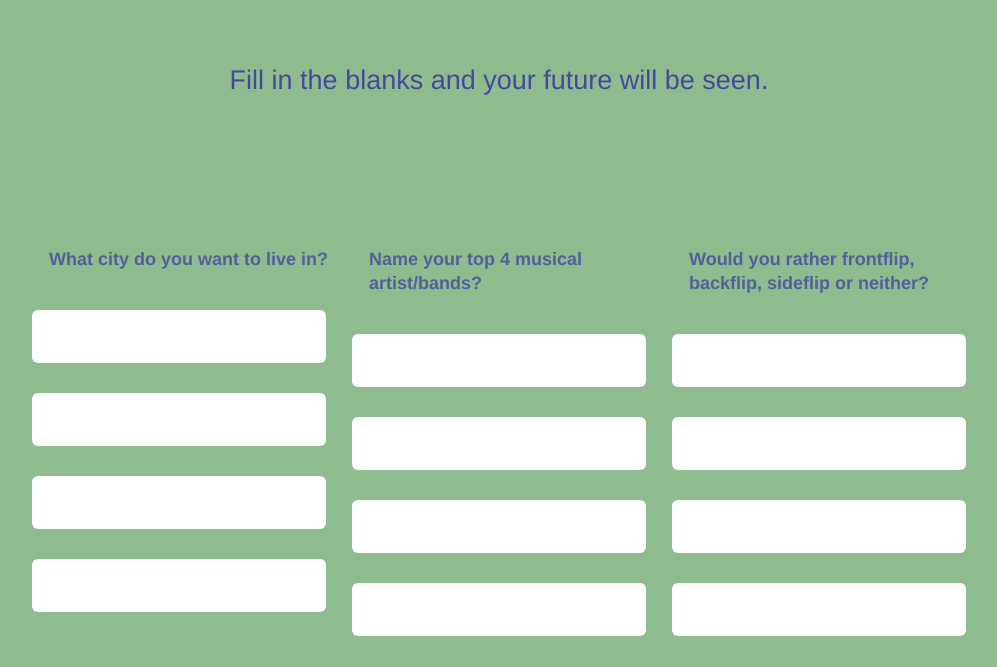
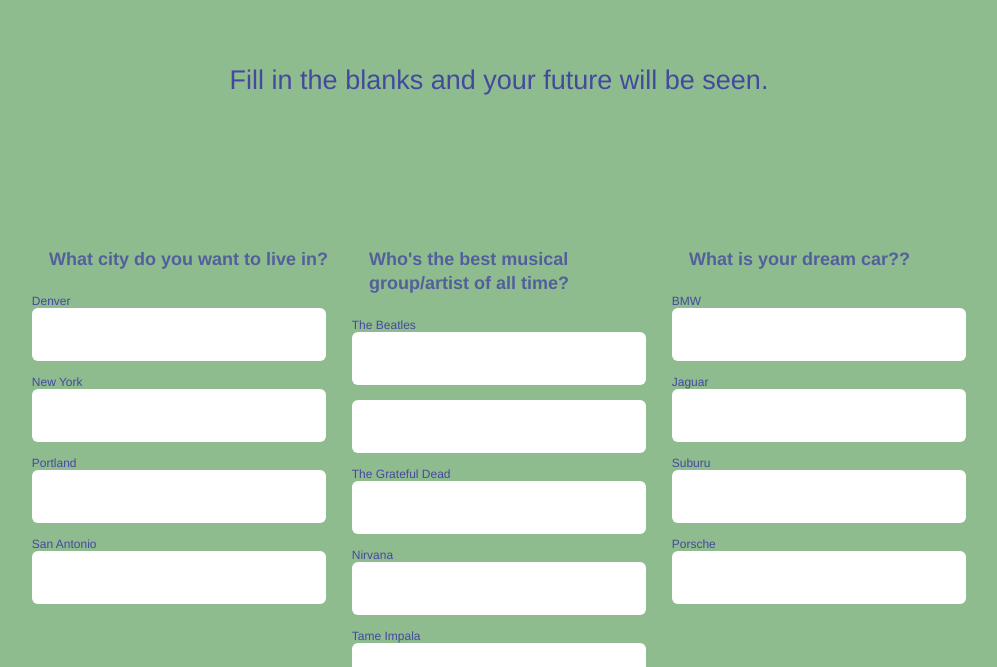
Before and after one commit to jcastaneda74/MASH-Game, a plain HTML site: page index.html in a window 1280 px wide. Shown: the part 133-800 px from the top of the page, without its empty margins (141-1138 px from the left). Drawn offline with Linux system fonts and the light colour scheme.

Commit message:
Update index.html

```diff
--- a/index.html
+++ b/index.html
@@ -21,24 +21,24 @@
       <div class="bucket">
         <div class="choice-bucket">
           <h4 class="highlight">What city do you want to live in?</h4>
-          <input name="answer_1[]" type="text">
-          <input name="answer_1[]" type="text">
-          <input name="answer_1[]" type="text">
-          <input name="answer_1[]" type="text">
+          <label for="formAnswer1">Denver</label><input name="answer_1[]" id=formAnswer1" type="text">
+          <label for="formAnswer1">New York</label><input name="answer_1[]" id="formAnswer1" type="text">
+          <label for="formAnswer1">Portland</label><input name="answer_1[]" id="formAnswer1" type="text">
+          <label for="formAnswer1">San Antonio</label></label><input name="answer_1[]" id="formAnswer1" type="text">
         </div>
         <div class="choice-bucket">
-          <h4 class="highlight">Name your top 4 musical artist/bands? </h4>
-          <input name="answer_2[]" type="text">
-          <input name="answer_2[]" type="text">
-          <input name="answer_2[]" type="text">
-          <input name="answer_2[]" type="text">
+          <h4 class="highlight">Who's the best musical group/artist of all time? </h4>
+          <label for="formAnswer2">The Beatles</label><input name="answer_2[]" id="formAnswer2"><input name="answer_2[]" type="text">
+          <label for="formAnswer2">The Grateful Dead</label><input name="answer_2[]" id="formAnswer2" type="text">
+          <label for="formAnswer2">Nirvana</label><input name="answer_2[]" id="formAnswer2" type="text">
+          <label for="formAnswer2">Tame Impala</label><input name="answer_2[]" id="formAnswer2" type="text">
         </div>
         <div class="choice-bucket">
-          <h4 class="highlight">Would you rather frontflip, backflip, sideflip or neither?</h4>
-          <input name="answer_3[]" type="text">
-          <input name="answer_3[]" type="text">
-          <input name="answer_3[]" type="text">
-          <input name="answer_3[]" type="text">
+          <h4 class="highlight">What is your dream car??</h4>
+          <label for="formAnswer3">BMW</label><input name="answer_3[]" id="formAnswer3" type="text">
+          <label for="formAnswer3">Jaguar</label><input name="answer_3[]" id="formAnswer3" type="text">
+          <label for="formAnswer3">Suburu</label><input name="answer_3[]" id="formAnswer3" type="text">
+          <label for="formAnswer3">Porsche</label><input name="answer_3[]" id="formAnswer3" type="text">
         </div>
       </div>
       <button type="submit" class="button-submit">Tell my fortune</button>
@@ -47,5 +47,3 @@
   </body>
   <!-- BODY SECTION ENDS -->
   <!-- 2021 New Course -->
-
-</html>
```
